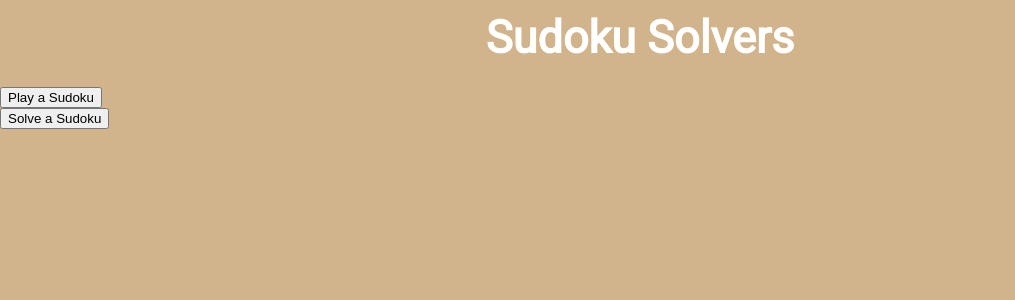
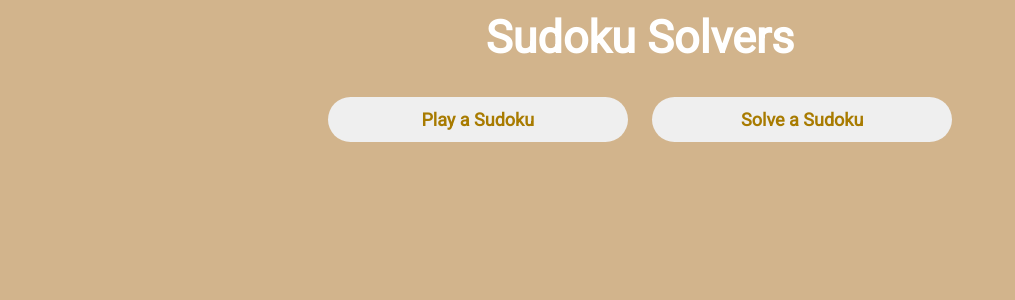
Before and after one commit to ayushgarg-ag/3in1-Sudoku-Web-App, a Flask app: page / in a window 1280 px wide. Shown: the top 300 px of the page, without its empty margins (0-1015 px from the left). Run offline with Flask 2, Linux system fonts and the light colour scheme; some libraries are stand-ins or nearby versions.

Commit message:
fixed css aligning

```diff
--- a/app.py
+++ b/app.py
@@ -100,4 +100,4 @@ def solution():
 
 
 if __name__ == "__main__":
-    app.run(debug=True)
+    app.run(debug=True, port=5500)
--- a/static/css/main.css
+++ b/static/css/main.css
@@ -149,3 +150,73 @@ input:invalid {
 input::selection {
     background: transparent;
 }
+
+/* Button Containers CSS */
+.buttoncontainers {
+    display: inline-block;
+}
+.allbuttonscontainer {
+    justify-content: center;
+    text-align: center;
+}
+
+/* Buttons CSS */
+.buttons, .menubutton {
+    background-color: (255, 255, 255, 0.5);
+    color: #a87b00;
+    border: none;
+    border-radius: 25px;
+    font-size: 18px;
+    margin: 3px;
+    width: 200px;
+    height: 45px;
+    font-weight: bold;
+    font-family: 'Roboto', sans-serif;
+    text-align: center;
+}
+.buttons:focus, .menubutton:focus {
+    outline: none;
+}
+.menubutton {
+    width: 300px;
+    margin: 10px;
+}
+.modefocus {
+    background-color: tan;
+    color: white;
+    border: 3px solid white;
+    border-radius: 25px;
+    font-size: 18px;
+    margin: 3px;
+    width: 200px;
+    height: 45px;
+    font-weight: bold;
+    font-family: 'Roboto', sans-serif;
+    text-align: center;
+    outline: none;
+}
+.inline {
+    display: inline-block;
+}
+
+/* Color Table CSS */
+table {
+    margin: auto;
+    text-align: center;
+    padding: 5px;
+    background-color: rgb(172, 128, 72);
+    margin-bottom: 20px;
+    border-radius: 15px;
+    height: 175px;
+}
+.colors {
+    width: 45px;
+    height: 45px;
+    border-radius: 10px;
+    border: 2px solid grey;
+    box-shadow: 1px 2px #888888;
+    font-size: 18px;
+    font-family: sans-serif;
+    font-weight: bold;
+    color: rgb(83,62,45, 0.85);
+}
--- a/templates/input_classic_play.html
+++ b/templates/input_classic_play.html
@@ -26,6 +26,7 @@
             {% endfor %}
         </div>
 
+        <div class="allbuttonscontainer">
         <div class="buttoncontainers">
             <button id="play" type="submit" class="buttons">Play</button>
             <!-- <button onclick="location.href='/play'" id="play" type="button">Play</button> -->
@@ -35,6 +36,7 @@
         <div class="buttoncontainers">
             <button id="clear" onclick="window.location.reload()" type="button" class="buttons">Clear</button>
         </div>
+    </div>
 
     </form>
 
--- a/templates/input_classic_solve.html
+++ b/templates/input_classic_solve.html
@@ -27,12 +27,14 @@
                 {% endfor %}
                 {% endfor %}
             </div>
+            <div class="allbuttonscontainer">
             <div class="buttoncontainers">
                 <button id="solve" type="submit" class="buttons">Solve</button>
             </div>
             <div class="buttoncontainers">
                 <button id="clear" onclick="window.location.reload()" type="buttons" class="buttons">Clear</button>
             </div>
+        </div>
         </form>
 
     </div>
--- a/templates/play.html
+++ b/templates/play.html
@@ -12,7 +12,7 @@
 <body onload="changeMode(normal); createArray(); checkAlert()">
     <h1 style="text-align: center">Sudoku Player</h1>
     <form action="/play" method="POST" onsubmit="return validateForm()">
-        <div class="content">
+        <div id="content">
             <div id="outsideoption" class="inline">
                 <div id="optioncontainer">
                     <div class="modebuttons">
```
Also changed, not shown: other parts of static/css/main.css (+15 -14 lines).
